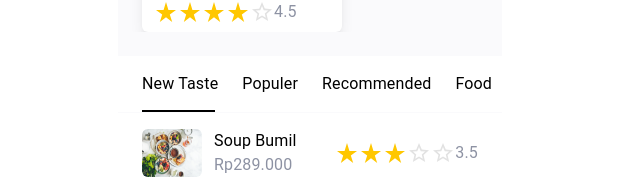
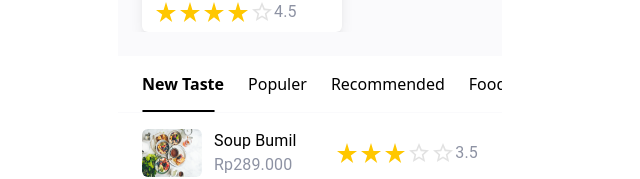
Before and after one commit to AmienulRana/resto-app, a Next.js app: page / in a window 1280 px wide. Shown: the part 296-475 px from the top of the page, without its empty margins (330-970 px from the left). Built offline with nearby package versions, Linux system fonts and the light colour scheme.

Commit message:
menambahkan durasi animasi ketika indicator berpindah, serta mmberikan font-bold pada tabs yang aktif

```diff
--- a/pages/index.tsx
+++ b/pages/index.tsx
@@ -69,7 +69,7 @@ export default function Home() {
       <section className="bg-white mt-6">
         <section className="flex border-b w-full overflow-x-auto hide-scrollbar sticky top-0 border-gray-c-100 px-6 py-4">
           <span
-            className="absolute bottom-0 border border-black duration-300"
+            className="absolute bottom-0 rounded border border-black duration-700"
             ref={indicatorRef}
             style={{
               left: `${indicator.position}px`,
@@ -78,10 +78,13 @@ export default function Home() {
           />
           {categorys.map((data) => (
             <button
-              className="text-md mr-6 bg-transparent min-w-max"
+              className={[
+                "text-md mr-6 bg-transparent min-w-max duration-700",
+                tabActive === data ? " font-bold" : "",
+              ].join(" ")}
               onClick={(e) => handleNavigateTabs(e, data)}
             >
-              <Typography component="p">{data}</Typography>
+              {data}
             </button>
           ))}
         </section>
@@ -98,10 +101,12 @@ export default function Home() {
                 />
                 <div>
                   <Typography component="h2">Soup Bumil</Typography>
-                  <Typography component="p" className="text-gray-c-200 text-sm">Rp289.000</Typography>
+                  <Typography component="p" className="text-gray-c-200 text-sm">
+                    Rp289.000
+                  </Typography>
                 </div>
               </section>
-              <RatingProduct rating={3.5}/>
+              <RatingProduct rating={3.5} />
             </section>
           </Link>
         </section>
```
